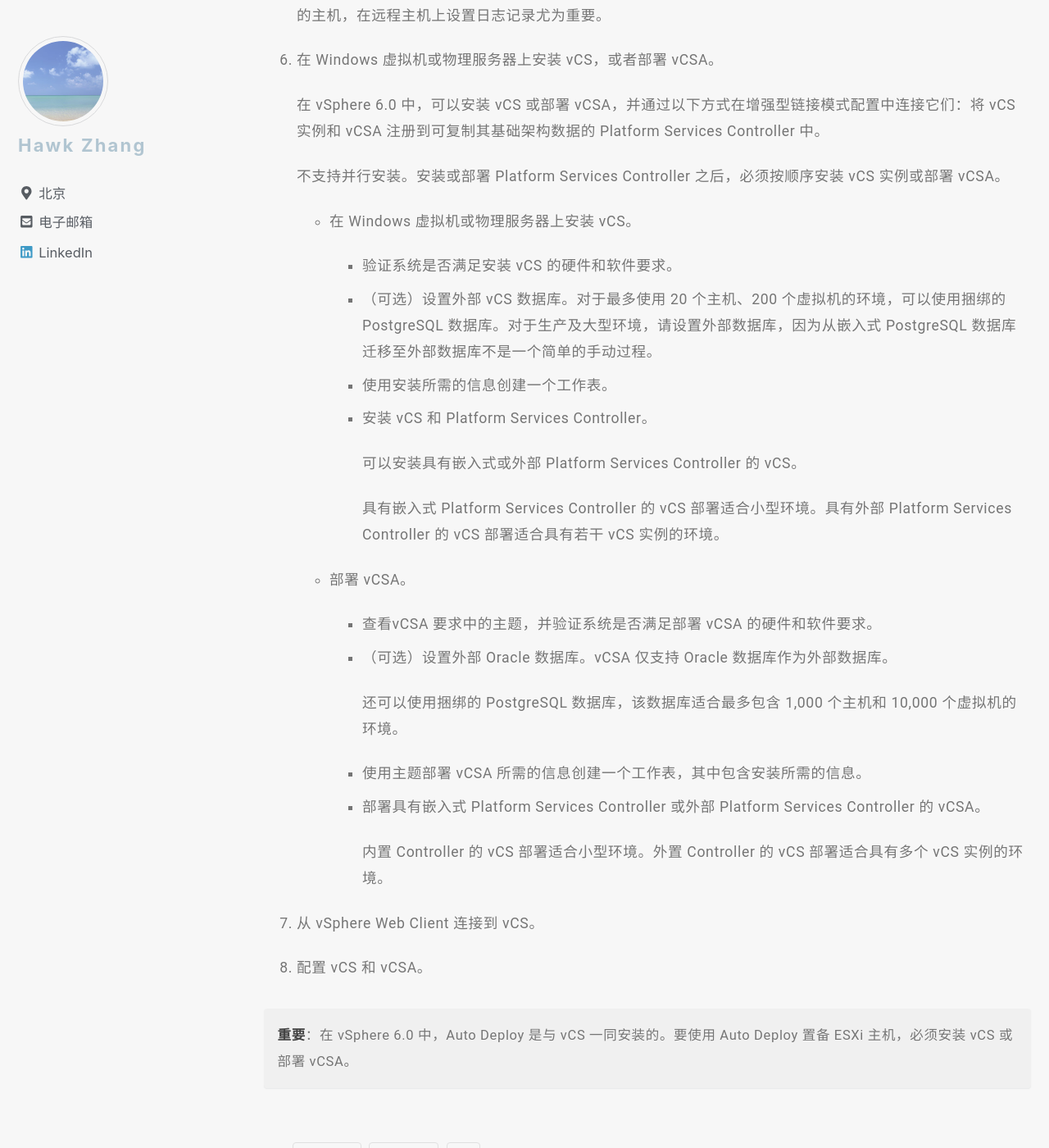
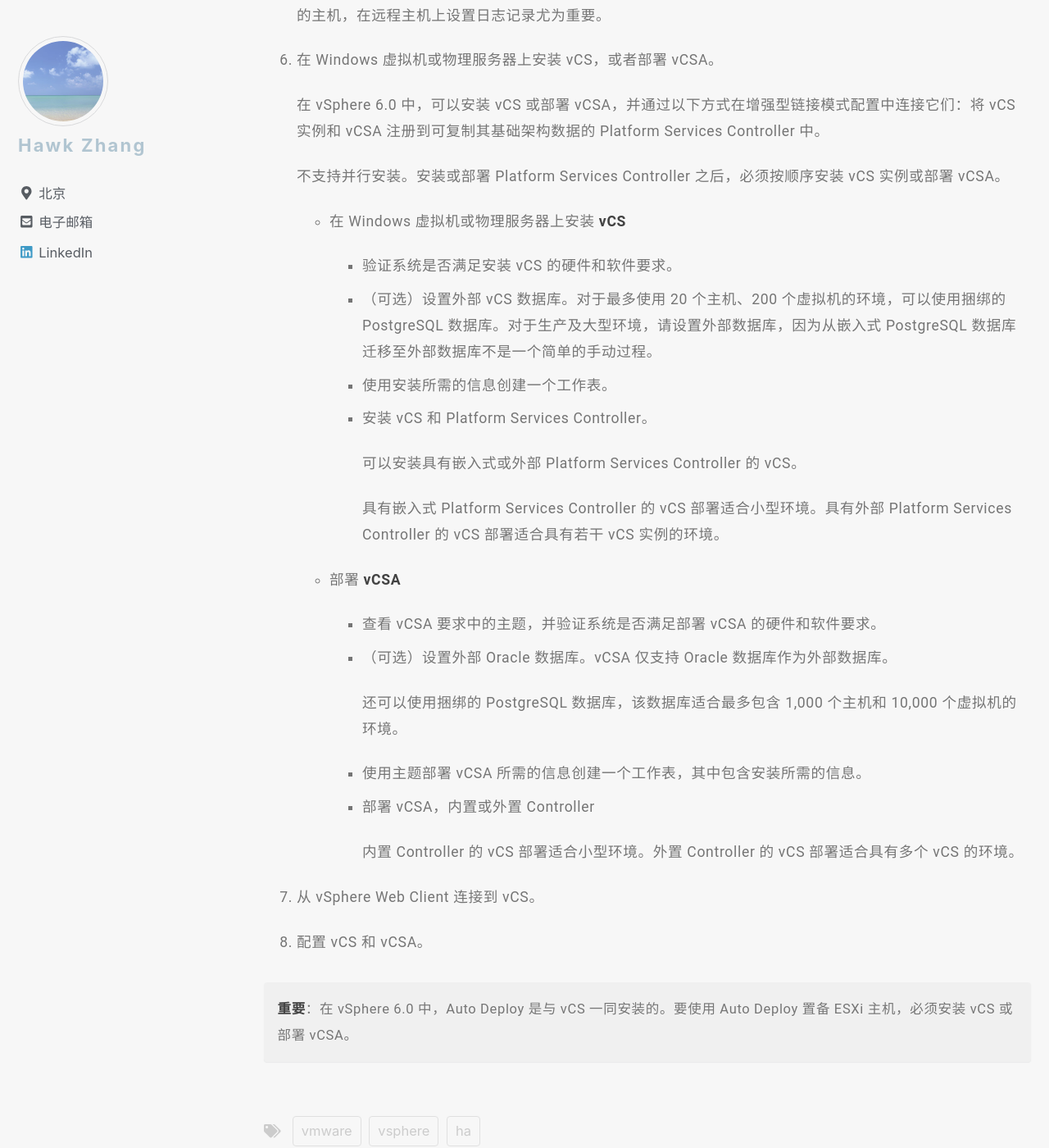
Before and after one commit to narru888/linotes_note, a Jekyll site: the page built from _posts/virtualizaion/2018-04-01-vsphere.setup.md, in a window 1280 px wide and 1400 px high, scrolled down 7152 px. Shown: the whole window at 82% size. Built offline with Jekyll 4.4.1, drawn with Linux system fonts in a browser that asks for light colours; nearby versions of some CDN libraries; a script that is not in the unit is left out.

Commit message:
update on 2018-11-28 12:26:01 CST

```diff
--- a/_posts/virtualizaion/2018-04-01-vsphere.setup.md
+++ b/_posts/virtualizaion/2018-04-01-vsphere.setup.md
@@ -190,7 +190,7 @@
 
 	不支持并行安装。安装或部署 Platform Services Controller 之后，必须按顺序安装 vCS 实例或部署 vCSA。
 
-	* 在 Windows 虚拟机或物理服务器上安装 vCS。
+	* 在 Windows 虚拟机或物理服务器上安装 **vCS**
 
 		- 验证系统是否满足安装 vCS 的硬件和软件要求。
 		- （可选）设置外部 vCS 数据库。对于最多使用 20 个主机、200 个虚拟机的环境，可以使用捆绑的 PostgreSQL 数据库。对于生产及大型环境，请设置外部数据库，因为从嵌入式 PostgreSQL 数据库迁移至外部数据库不是一个简单的手动过程。
@@ -201,17 +201,17 @@
 
 			具有嵌入式 Platform Services Controller 的 vCS 部署适合小型环境。具有外部 Platform Services Controller 的 vCS 部署适合具有若干 vCS 实例的环境。
 
-	* 部署 vCSA。
+	* 部署 **vCSA**
 
-		- 查看vCSA 要求中的主题，并验证系统是否满足部署 vCSA 的硬件和软件要求。
+		- 查看 vCSA 要求中的主题，并验证系统是否满足部署 vCSA 的硬件和软件要求。
 		- （可选）设置外部 Oracle 数据库。vCSA 仅支持 Oracle 数据库作为外部数据库。
 
 			还可以使用捆绑的 PostgreSQL 数据库，该数据库适合最多包含 1,000 个主机和 10,000 个虚拟机的环境。
 
 		- 使用主题部署 vCSA 所需的信息创建一个工作表，其中包含安装所需的信息。
-		- 部署具有嵌入式 Platform Services Controller 或外部 Platform Services Controller 的 vCSA。
+		- 部署 vCSA，内置或外置 Controller
 
-			内置 Controller 的 vCS 部署适合小型环境。外置 Controller 的 vCS 部署适合具有多个 vCS 实例的环境。
+			内置 Controller 的 vCS 部署适合小型环境。外置 Controller 的 vCS 部署适合具有多个 vCS 的环境。
 
 7. 从 vSphere Web Client 连接到 vCS。
 
```
